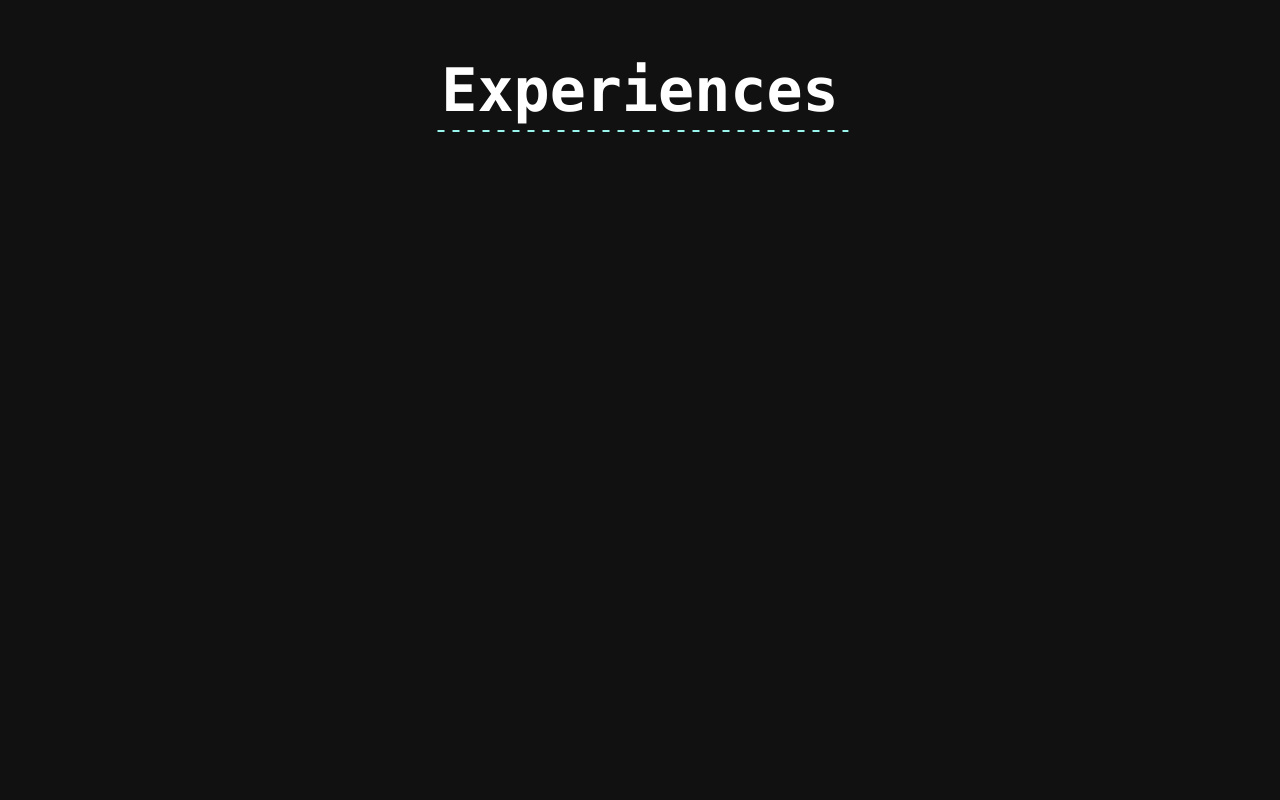
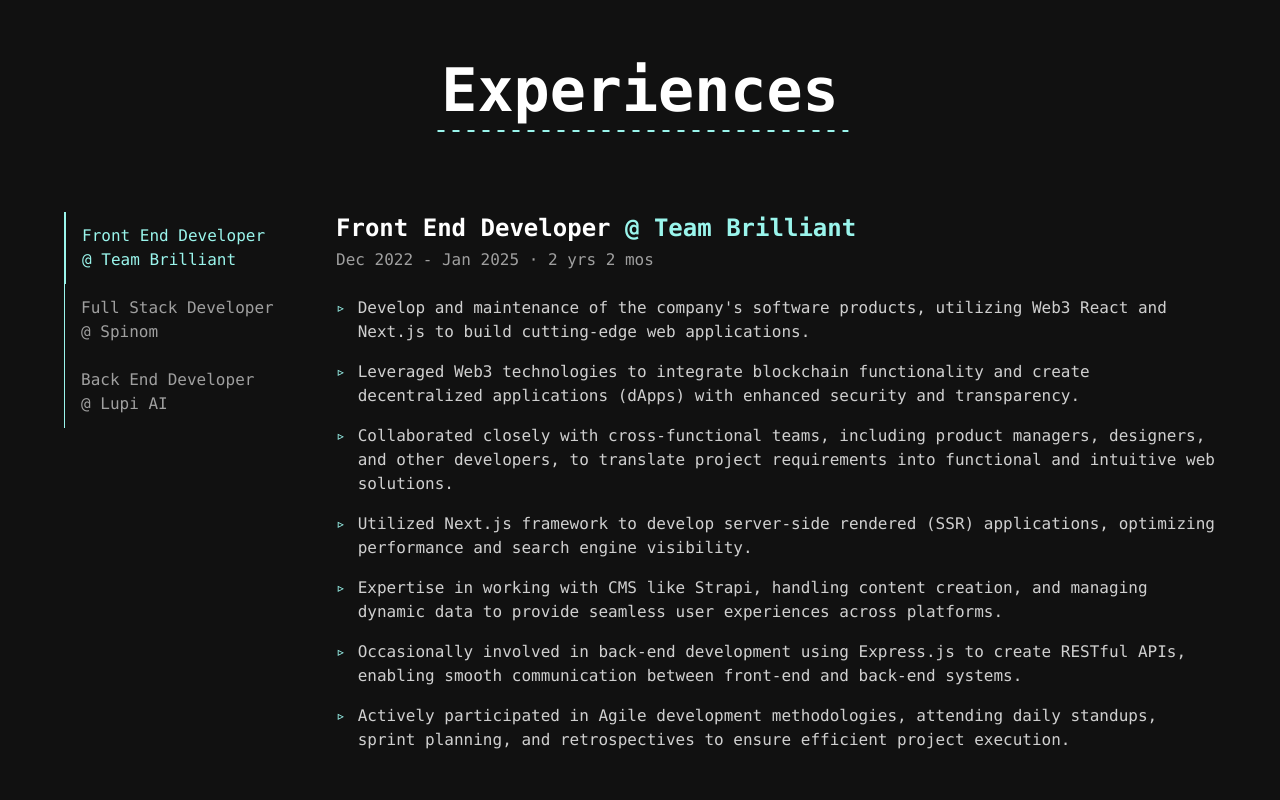
Before and after one commit to kalashovluka/kalashov_dev, a React app: page / in a window 1280 px wide. Shown: the part 740-1540 px from the top of the page. Built offline with nearby package versions, Linux system fonts and the light colour scheme; the HTML template or start-up script is replaced by a standard one.

Commit message:
Experience section

```diff
--- a/src/index.css
+++ b/src/index.css
@@ -2,7 +2,7 @@
 
 html {
   scroll-behavior: smooth;
-  scroll-padding-top: 8rem;
+  scroll-padding-top: 4rem;
 }
 
 body, #root {
--- a/src/landing/context/active-section.context.tsx
+++ b/src/landing/context/active-section.context.tsx
@@ -8,14 +8,14 @@
 const orderedSections: SectionName[] = [
   'Contact',
   'Works',
-  'Experience',
+  'Experiences',
   'About',
 ];
 
 export function ActiveSectionProvider({ children }: { children: ReactNode }) {
   const [sections, setSections] = useState({
     About: true,
-    Experience: false,
+    Experiences: false,
     Works: false,
     Contact: false,
   });
--- a/src/landing/context/active-sections.types.ts
+++ b/src/landing/context/active-sections.types.ts
@@ -1,4 +1,4 @@
-export type SectionName = 'About' | 'Experience' | 'Works' | 'Contact';
+export type SectionName = 'About' | 'Experiences' | 'Works' | 'Contact';
 
 export interface ActiveSectionContextType {
   sections: Record<SectionName, boolean>;
--- a/src/landing/header.tsx
+++ b/src/landing/header.tsx
@@ -34,7 +34,7 @@
 
       <header className="w-full backdrop-blur-md z-1 p-5 gap-5 fixed top-0 font-mono tracking-tighter text-cyan font-medium flex justify-end">
         <Section section="About" isActive={sections.About} />
-        <Section section="Experience" isActive={sections.Experience} />
+        <Section section="Experiences" isActive={sections.Experiences} />
         <Section section="Works" isActive={sections.Works} />
         <Section section="Contact" isActive={sections.Contact} />
       </header>
--- a/src/landing/landing.page.tsx
+++ b/src/landing/landing.page.tsx
@@ -1,6 +1,6 @@
 import { About } from './sections/about';
 import { Contact } from './sections/contact';
-import { Experience } from './sections/experience';
+import { Experiences } from './sections/experiences';
 import { Header } from './header';
 import { Works } from './sections/works';
 import { ActiveSectionProvider } from './context/active-section.context';
@@ -12,7 +12,7 @@
 
       <div className="flex flex-col h-full min-h-screen w-full bg-dark font-mono">
         <About />
-        <Experience />
+        <Experiences />
         <Works />
         <Contact />
       </div>
--- a/src/landing/sections/experience.tsx
+++ /dev/null
@@ -1,14 +0,0 @@
-import { useActiveSection } from "../context/use-active-section";
-
-export function Experience() {
-  useActiveSection('Experience');
-
-  return (
-    <section id="Experience" className="min-h-screen w-full text-white flex flex-col items-center">
-      <div className="relative">
-        <h2 className="text-6xl font-bold mb-2">Experiences</h2>
-        <div className="absolute left-1/2 -translate-x-1/2 bottom-0 w-[105%] border-dashed-large" />
-      </div>
-    </section>
-  );
-}
--- /dev/null
+++ b/src/landing/sections/experiences.tsx
@@ -0,0 +1,117 @@
+import { useState } from 'react';
+import { useActiveSection } from '../context/use-active-section';
+
+type JobExperience = {
+  position: string;
+  company: string;
+  link: string;
+  period: string;
+  details: string[];
+};
+
+const experiences: Record<string, JobExperience> = {
+  'Front End Developer @ Team Brilliant': {
+    position: 'Front End Developer',
+    company: 'Team Brilliant',
+    link: 'https://www.linkedin.com/company/teambrilliant',
+    period: 'Dec 2022 - Jan 2025 · 2 yrs 2 mos',
+    details: [
+      "Develop and maintenance of the company's software products, utilizing Web3 React and Next.js to build cutting-edge web applications.",
+      'Leveraged Web3 technologies to integrate blockchain functionality and create decentralized applications (dApps) with enhanced security and transparency.',
+      'Collaborated closely with cross-functional teams, including product managers, designers, and other developers, to translate project requirements into functional and intuitive web solutions.',
+      'Utilized Next.js framework to develop server-side rendered (SSR) applications, optimizing performance and search engine visibility.',
+      'Expertise in working with CMS like Strapi, handling content creation, and managing dynamic data to provide seamless user experiences across platforms.',
+      'Occasionally involved in back-end development using Express.js to create RESTful APIs, enabling smooth communication between front-end and back-end systems.',
+      'Actively participated in Agile development methodologies, attending daily standups, sprint planning, and retrospectives to ensure efficient project execution.',
+    ],
+  },
+  'Full Stack Developer @ Spinom': {
+    position: 'Full Stack Developer',
+    company: 'Spinom',
+    link: 'https://www.linkedin.com/company/spinom',
+    period: 'Jan 2021 - Aug 2022 · 1 yr 8 mos',
+    details: [
+      'Led development of multiple web applications using React and Node.js',
+      'Implemented responsive designs and optimized application performance',
+      'Worked closely with clients to gather requirements and deliver solutions',
+    ],
+  },
+  'Back End Developer @ Lupi AI': {
+    position: 'Back End Developer',
+    company: 'Lupi AI',
+    link: 'https://www.linkedin.com/company/lupiai',
+    period: 'Jun 2019 - Jan 2021 · 1 yr 8 mos',
+    details: [
+      'Developed and maintained e-commerce platform features',
+      'Implemented responsive UI components using React',
+      'Collaborated with backend team to integrate APIs',
+    ],
+  },
+};
+
+export function Experiences() {
+  const [activeJob, setActiveJob] = useState<string>(
+    Object.keys(experiences)[0],
+  );
+  useActiveSection('Experiences');
+
+  const selectedJob = experiences[activeJob];
+
+  return (
+    <section
+      id="Experiences"
+      className="min-h-screen w-full text-white flex flex-col items-center px-5"
+    >
+      <div className="relative">
+        <h2 className="text-6xl font-bold mb-2">Experiences</h2>
+        <div className="absolute left-1/2 -translate-x-1/2 bottom-0 w-[105%] border-dashed-large" />
+      </div>
+
+      <div className="w-full max-w-6xl mt-20 flex gap-8">
+        <div className="w-60">
+          <div className="flex flex-col border-l border-cyan">
+            {Object.entries(experiences).map(([key, value]) => (
+              <button
+                key={key}
+                onClick={() => setActiveJob(key)}
+                className={`block w-full text-left pl-4 py-3 transition-colors hover:text-cyan ${
+                  activeJob === key
+                    ? 'text-cyan border-l-2 border-cyan -ml-[1px]'
+                    : 'text-white/60'
+                }`}
+              >
+                {value.position}
+                <br />@ {value.company}
+              </button>
+            ))}
+          </div>
+        </div>
+
+        {selectedJob && (
+          <div className="flex-1">
+            <h3 className="text-2xl font-bold text-cyan mb-1">
+              <span className="text-white">{selectedJob.position}</span> @{' '}
+              <a
+                href={selectedJob.link}
+                target="_blank"
+                rel="noopener noreferrer"
+                className="relative after:absolute after:bg-cyan after:bottom-0 after:left-0 after:h-[2px] after:w-0 hover:after:w-full after:transition-all after:duration-300"
+              >
+                {selectedJob.company}
+              </a>
+            </h3>
+            <p className="text-white/60 mb-6">{selectedJob.period}</p>
+            <ul className="space-y-4">
+              {selectedJob.details.map((detail, index) => (
+                <li key={index} className="flex gap-3 text-white/80">
+                  <span className="text-cyan">▹</span>
+                  {detail}
+                </li>
+              ))}
+            </ul>
+          </div>
+        )}
+      </div>
+    </section>
+  );
+}
```
